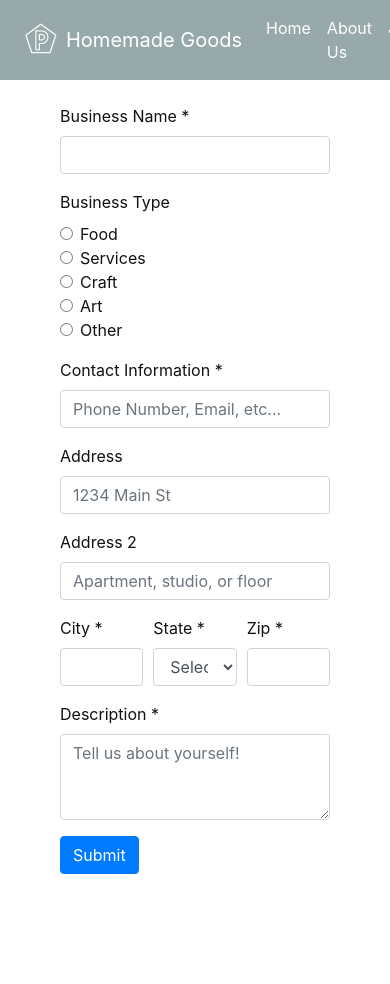
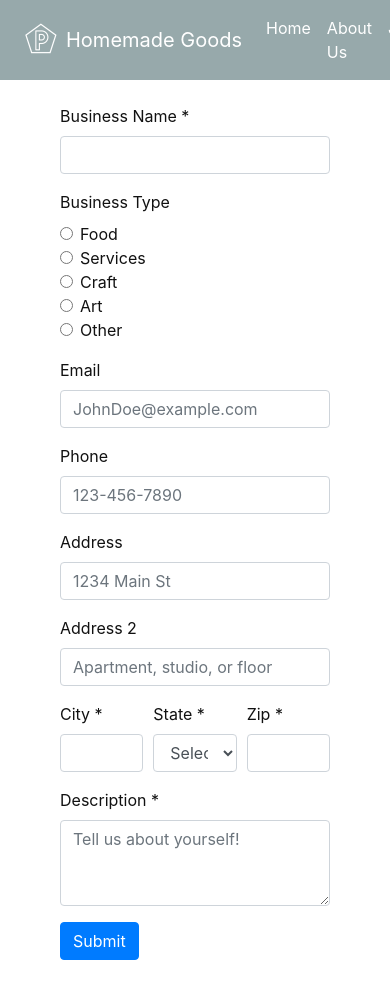
Before and after one commit to PentaLam/HomemadeGoods, a React (Create React App) app in the folder client/: page /join in a window 390 px wide. Shown: the top 984 px of the page. Before the commit the page ends 898 px from the top, so only its background shows below. Built offline with nearby package versions, Linux system fonts and the light colour scheme.

Commit message:
Replaced contact info with email and phone, modified schema

```diff
--- a/client/src/components/ListingForm.jsx
+++ b/client/src/components/ListingForm.jsx
@@ -16,7 +16,7 @@ class ListingForm extends React.Component {
 		let fields = this.state;
 		let errors = {};
 		let isValid = true;
-		let nonEmptyFields = ["businessName","contactInfo","city","state","zipcode","description"];
+		let nonEmptyFields = ["businessName","city","state","zipcode","description"];
 
 		if(fields["businessName"] && !fields["businessName"].match(/^[a-zA-Z\s]+$/)) {
 			isValid = false;
@@ -85,7 +85,8 @@ class ListingForm extends React.Component {
     address2Change = (event) => this.setState({address2 : event.currentTarget.value});
     cityChange = (event) => this.setState({city : event.currentTarget.value});
     zipChange = (event) => this.setState({zipcode : event.currentTarget.value});
-    contactChange = (event) => this.setState({contactInfo : event.currentTarget.value});
+    phoneChange = (event) => this.setState({phone : event.currentTarget.value});
+    emailChange = (event) => this.setState({email : event.currentTarget.value});
     descriptionChange = (event) => this.setState({description : event.currentTarget.value});
     stateChange = (event) => {
         let select = event.currentTarget;
@@ -120,7 +121,8 @@ class ListingForm extends React.Component {
             city: null,
             state: null,
             zipcode: null,
-            contactInfo: null,
+            email: null,
+            phone: null,
             description: null,
             redirect: false,
         }
@@ -173,10 +175,16 @@ class ListingForm extends React.Component {
                             id="other" />
                     </Form.Group>
                     <Form.Group>
-                        <Form.Label>Contact Information *</Form.Label>
+                        <Form.Label>Email</Form.Label>
                         <Form.Control
-                            onChange={this.contactChange}
-                            placeholder="Phone Number, Email, etc..." />
+                            onChange={this.emailChange}
+                            placeholder="JohnDoe@example.com" />
+                    </Form.Group>
+                    <Form.Group>
+                        <Form.Label>Phone</Form.Label>
+                        <Form.Control
+                            onChange={this.phoneChange}
+                            placeholder="123-456-7890" />
                     </Form.Group>
                     <Form.Group controlId="formGridAddress1">
                         <Form.Label>Address</Form.Label>
--- a/client/src/pages/Detail.jsx
+++ b/client/src/pages/Detail.jsx
@@ -27,7 +27,8 @@ const Detail = (props) => {
     <div style={{color: "black"}}>
       <h4>Business Name: <span>{listing.businessName}</span></h4>
       <h4>Business Type: <span>{listing.businessType}</span></h4>
-      <h4>Contact Info: <span>{listing.contactInfo}</span></h4>
+      <h4>Email: <span>{listing.email}</span></h4>
+      <h4>Phone: <span>{listing.phone}</span></h4>
       <h4>City: <span>{listing.city}</span></h4>
       <h4>State: <span>{listing.state}</span></h4>
       <h4>Zip: <span>{listing.zipcode}</span></h4>
```
Also changed, not shown: 1 other file (tests, documents, lock files or other folders).
